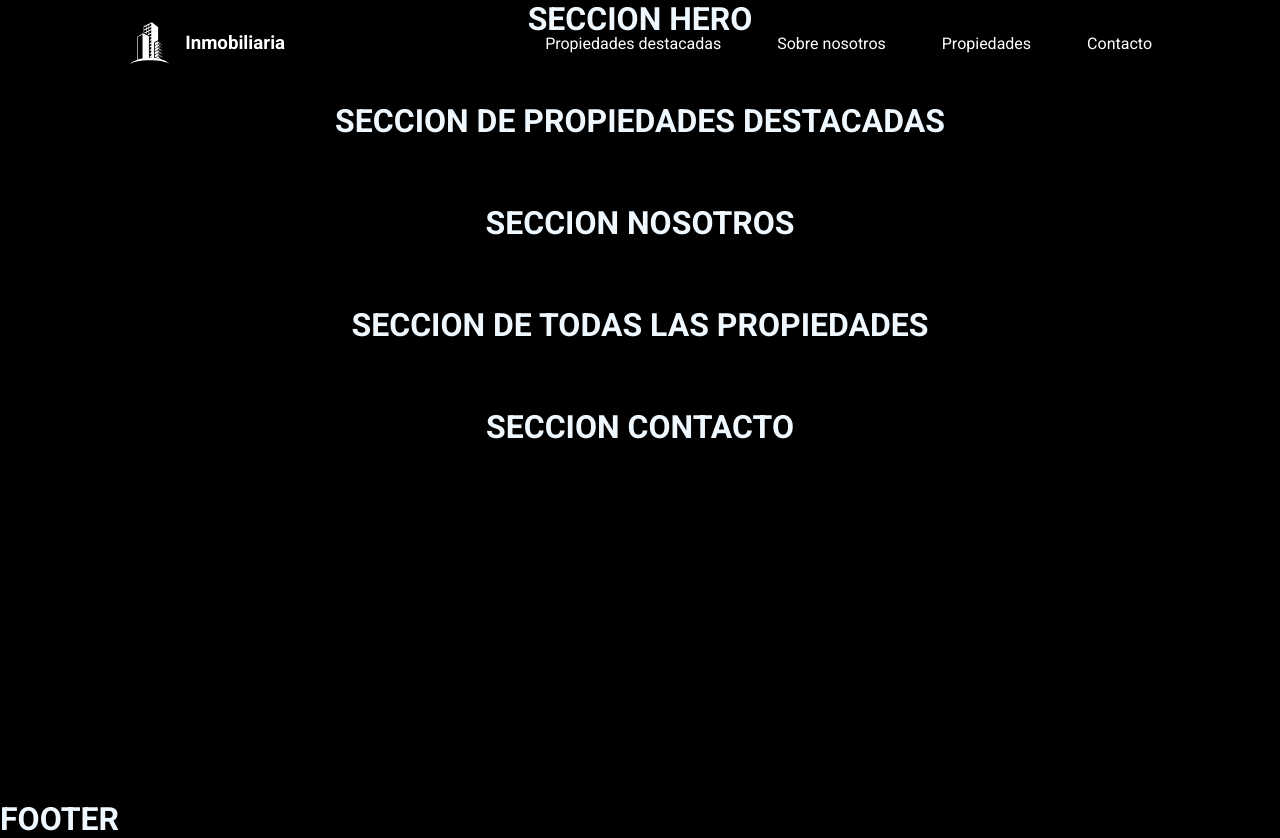
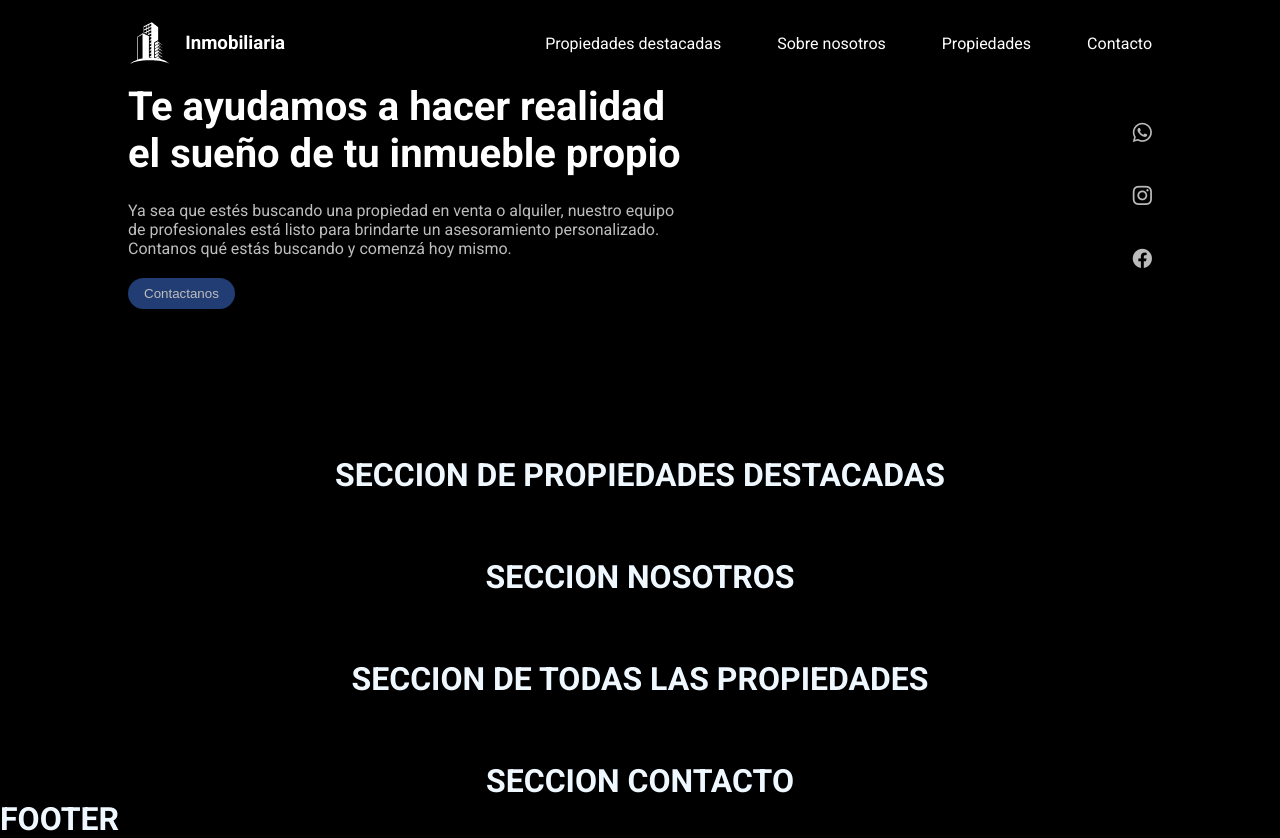
Before and after one commit to matiasealianelli/web-inmobiliaria-react-utn, a React (Vite) app: page / in a window 1280 px wide. Built offline with nearby package versions, Linux system fonts and the light colour scheme.

Commit message:
Add structure JSX hero

```diff
--- a/src/components/sections/hero.jsx
+++ b/src/components/sections/hero.jsx
@@ -1,8 +1,37 @@
-import '../../styles/hero.css'
+import "../../styles/hero.css";
 export default function hero() {
   return (
     <>
-    <h1>SECCION HERO</h1>
+      <section id="hero" class="hero">
+        <div class="conteiner-info-hero">
+          <h1 class="title-hero">
+            Te ayudamos a hacer realidad el sueño de tu inmueble propio
+          </h1>
+          <p class="text-hero">
+            Ya sea que estés buscando una propiedad en venta o alquiler, nuestro
+            equipo de profesionales está listo para brindarte un asesoramiento
+            personalizado. Contanos qué estás buscando y comenzá hoy mismo.
+          </p>
+          <div class="conteiner-btns-cta">
+            <a
+              class="btn-link-contact"
+              href="https://matiasealianelli.github.io/landing-inmobiliaria/#contact">
+              <button class="btn-cta-hero">Contactanos</button>
+            </a>
+          </div>
+        </div>
+        <div class="conteiner-redes-hero">
+          <a target="_blank" href="https://www.whatsapp.com/">
+            <i class="bi bi-whatsapp icon-wpp icon-red"></i>
+          </a>
+          <a target="_blank" href="https://www.instagram.com/">
+            <i class="bi bi-instagram icon-ig icon-red"></i>
+          </a>
+          <a target="_blank" href="https://www.facebook.com/">
+            <i class="bi bi-facebook icon-fb icon-red"></i>
+          </a>
+        </div>
+      </section>
     </>
-  )
+  );
 }
```
